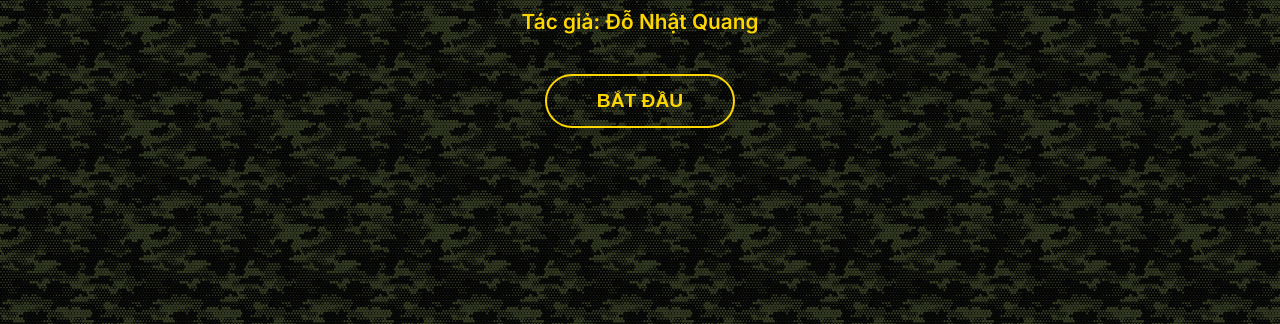
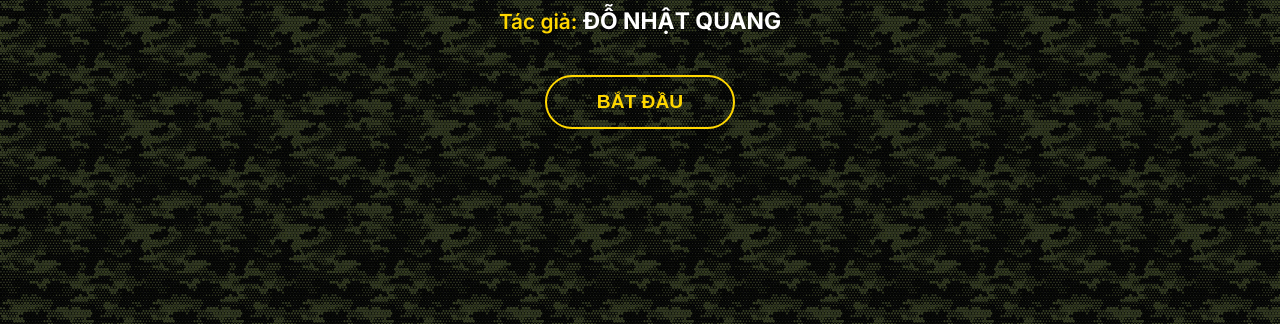
Before and after one commit to SonNg1604/chuyenvanban, a website: page public/index.html in a window 1280 px wide. Shown: the part 476-800 px from the top of the page. Drawn offline with nearby package versions, Linux system fonts and the light colour scheme.

Commit message:
Update index.html

```diff
--- a/public/index.html
+++ b/public/index.html
@@ -220,8 +220,7 @@
 <div id="splash-screen">
     <img src="/logo_thuyet_minh.png" alt="Logo Thuyết Minh" class="splash-logo">
     <h1>CHƯƠNG TRÌNH<br>HỖ TRỢ THUYẾT MINH</h1>
-    <p>Tác giả: Đỗ Nhật Quang </p>
-    <button id="start-button">BẮT ĐẦU</button>
+    <p>Tác giả: <span id="author-name">Đỗ Nhật Quang</span></p> <button id="start-button">BẮT ĐẦU</button>
 </div>
 
 <div id="main-app">
```
